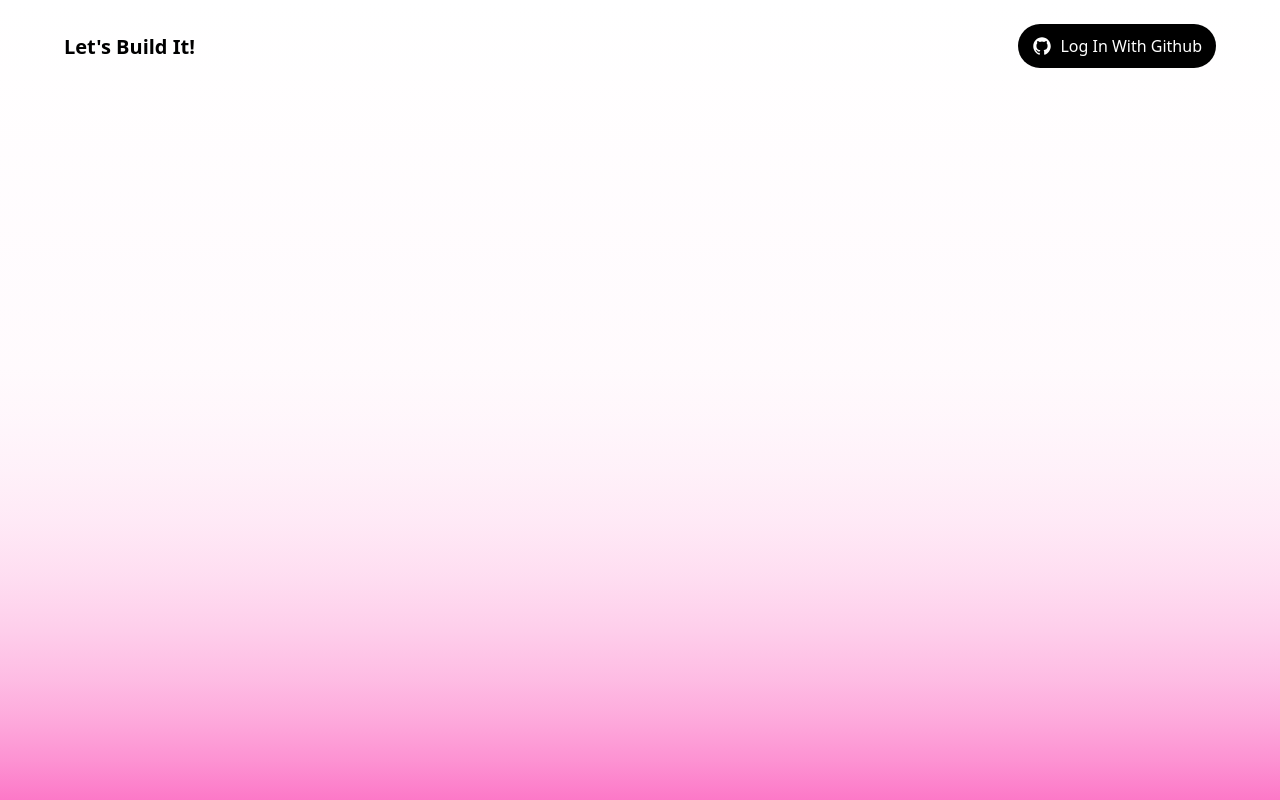
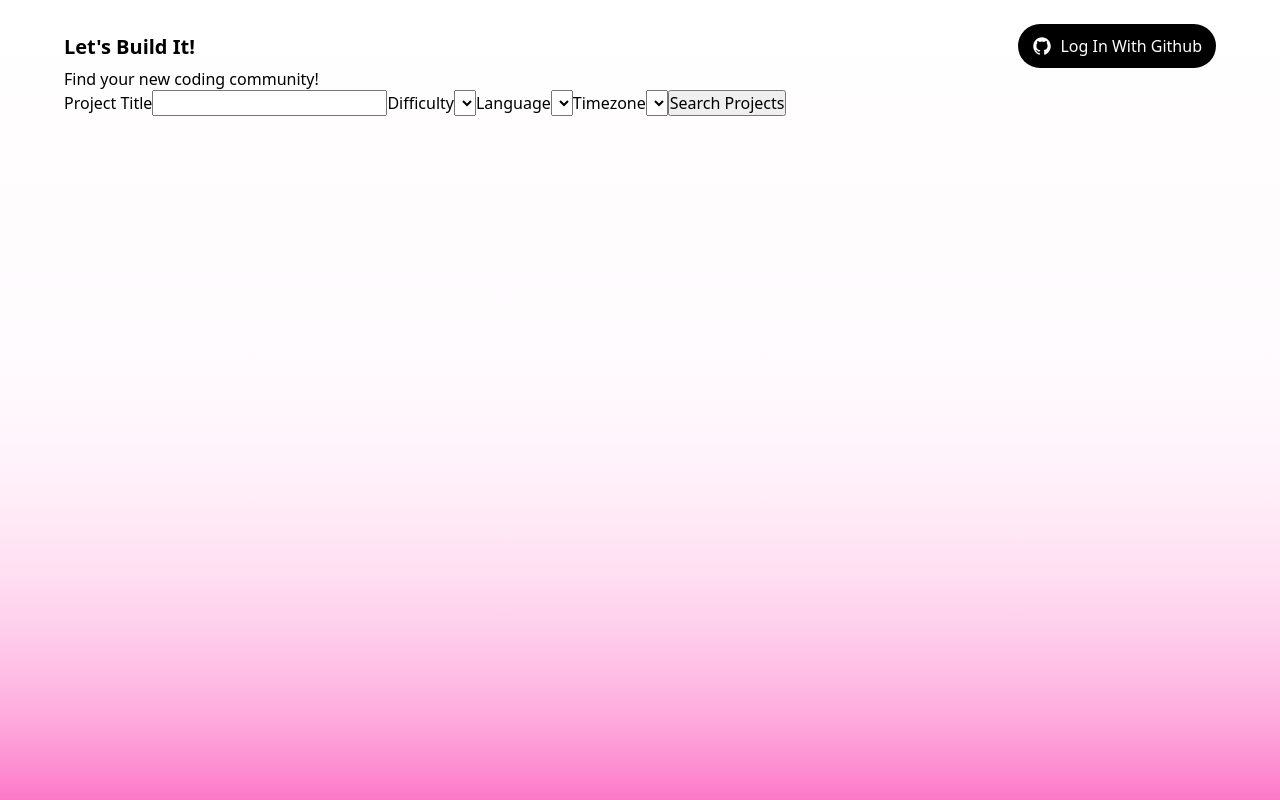
Before and after one commit to nicholasboyce/letsbuildit, a React (Vite) app in the folder client/: page /search in a window 1280 px wide. Built offline with nearby package versions, Linux system fonts and the light colour scheme.

Commit message:
Added search form without styling using native HTML elements.

```diff
--- a/client/src/pages/Search/SearchPage.tsx
+++ b/client/src/pages/Search/SearchPage.tsx
@@ -7,6 +7,20 @@ const SearchPage = () => {
             <div className={`${styles["page"]}`}>
                 <PageHeader />
                 <main className={styles["main-landmark"]}>
+                    <h1 id='search-label'>Find your new coding community!</h1>
+                    <search aria-labelledby='search-label'>
+                        <form id='main-content' aria-label='Project search'>
+                            <label htmlFor="project-search">Project Title</label>
+                            <input type="search" name="project-search" id="project-search" />
+                            <label htmlFor="difficulty">Difficulty</label>
+                            <select name="difficulty" id="difficulty"></select>
+                            <label htmlFor="language">Language</label>
+                            <select name="language" id="language"></select>
+                            <label htmlFor="timezone">Timezone</label>
+                            <select name="timezone" id="timezone"></select>
+                            <button type='submit'>Search Projects</button>
+                        </form>
+                    </search>
                 </main>
             </div>
         </div>
```
